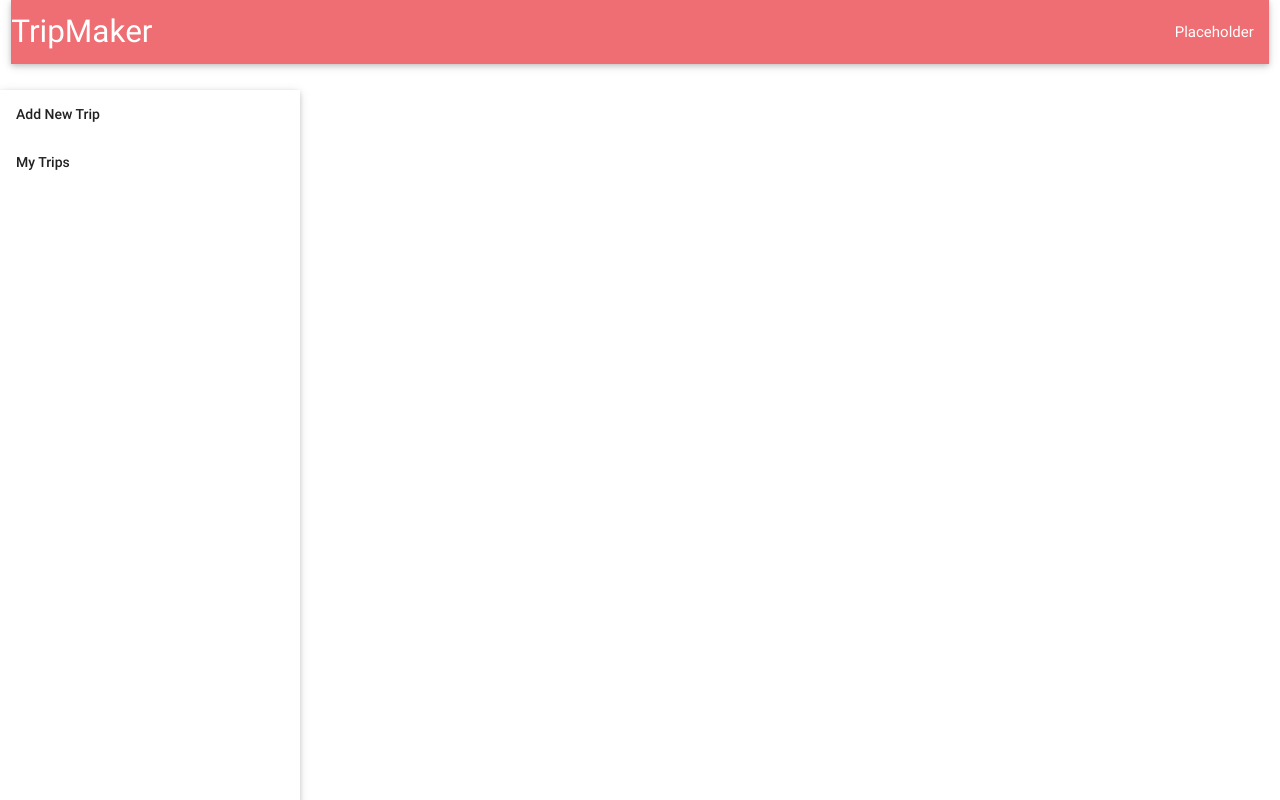
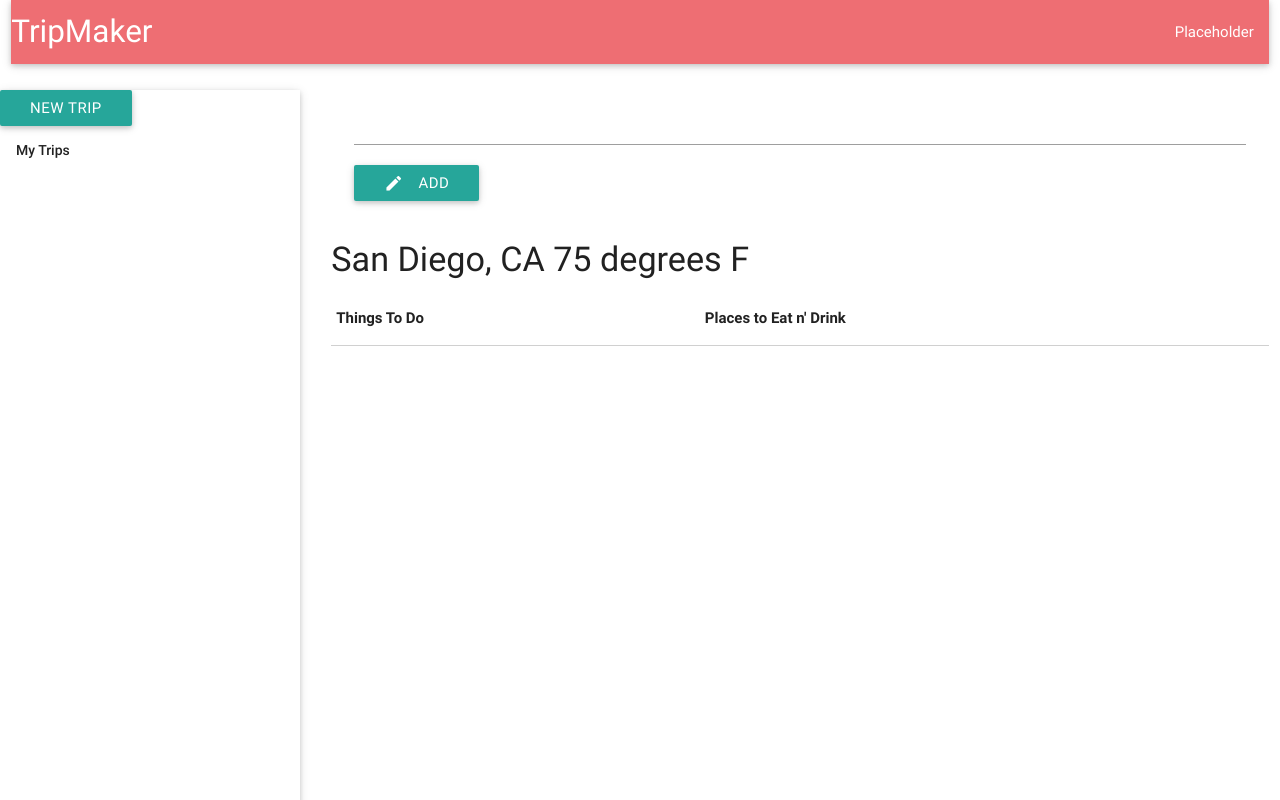
Before and after one commit to GRamirez2/TripMaker, a PHP site: page / in a window 1280 px wide. Run offline with PHP 8.4, Linux system fonts and the light colour scheme; lists and menus that the app fills with data are empty; some libraries are stand-ins or nearby versions.

Commit message:
added form

```diff
--- a/assets/js/logic.js
+++ b/assets/js/logic.js
@@ -1,5 +1,8 @@
 
+$("#addTrip").on("click", function(){
+	console.log("hello world")
 
+});
 
 
 /*
--- a/index.html
+++ b/index.html
@@ -38,10 +38,13 @@
 
 	<div class="row">
 
+
+
 		<!-- side nav bar (collapsable) -->
 		<div class="col s12 m4 l3">
 			 <ul id="slide-out" class="side-nav fixed">
-			      <li><a href="#!">Add New Trip</a></li>
+			        <!-- Modal Trigger -->
+ 				 <button data-target="modal1" class="btn modal-trigger">New Trip</button>
 			      <li><a href="#!">My Trips</a></li>
 
 			 </ul>
@@ -50,10 +53,35 @@
     	</div>
 
 		<div class="col s12 m8 l9">
+			<div class="row">
+				<form class="col s12">
+					<div class="row">
+						<div class="input-field col s12">
+							<input id="activity" type="text">
+         					<label for="activity"></label>
+	         				<a id="addActivity" class="waves-effect waves-light btn"><i class="material-icons left">mode_edit</i>Add</a>
+						  </div>
 
+						</div>
 
-		</div>
+					</div>
 
+				</form>
+			<div id="destination">
+				<h4>San Diego, CA 75 degrees F</h4>
+			</div>
+
+			<div class="row">
+				<table>
+			        <thead>
+			          <tr>
+			              <th data-field="thingsToDo">Things To Do</th>
+			              <th data-field="PlacesToEatDrink">Places to Eat n' Drink</th>
+			          </tr>
+			        </thead>
+			    </table>
+
+			</div>
 
 	</div>
 
```
Also changed, not shown: assets/css/style.css (line endings or trailing spaces).
